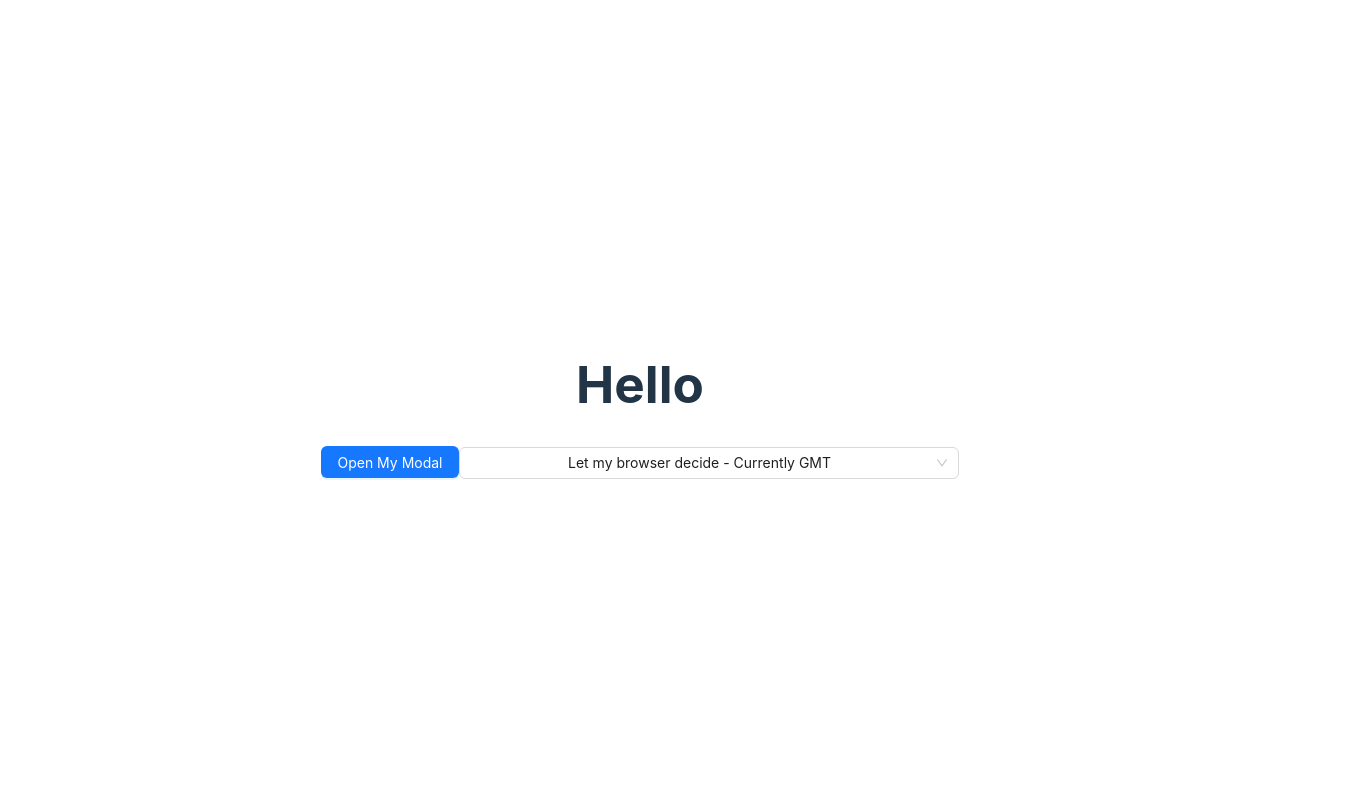
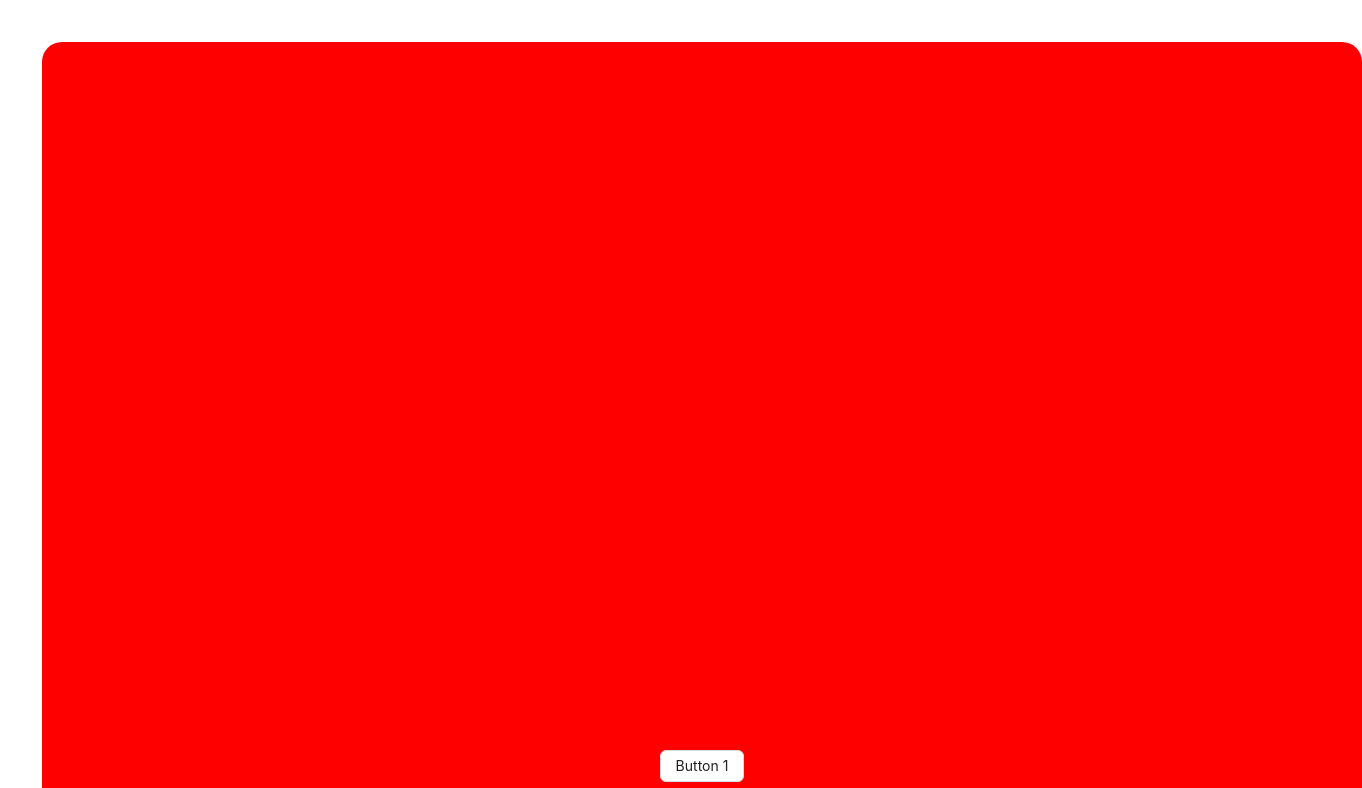
Before and after one commit to AliAsgharGill/story-book, a React (Vite) app: page / in a window 1280 px wide. Shown: the top 788 px of the page, 1362 px wide, since content can reach past the window. Built offline with nearby package versions, Linux system fonts and the light colour scheme.

Commit message:
spaceBetween Working

```diff
--- a/src/App.tsx
+++ b/src/App.tsx
@@ -1,18 +1,28 @@
+import styled from "styled-components";
 import "./App.css";
-import ModalComponent from "./components/Modal";
-import SchedulePicker from "./components/SchedulePicker";
-import TimezonePicker from "./components/TimezonePicker";
+import SpaceBetween from "./components/SpaceBetween";
+import { Button } from "antd/es/radio";
+
+const Wrapper = styled.div`
+  height: 100vh;
+  width: 100vw;
+  display: flex;
+  background-color: red;
+  margin:10px;
+  border-radius:20px;
+  padding:20px;
+`;
+
 function App() {
   return (
     <>
-      <h1>Hello</h1>
-      <ModalComponent
-        content={["Saim contents...", "Some contents...", "Some contents..."]}
-        title="Basic Modal"
-        buttonText="Open My Modal"
-      />
-      <TimezonePicker />
-      {/* <SchedulePicker isValid={} /> */}
+      <Wrapper>
+        <SpaceBetween direction="vertical" justify="end">
+          <Button>Button 1</Button>
+          <Button>Button 2</Button>
+          <Button>Button 3</Button>
+        </SpaceBetween>
+      </Wrapper>
     </>
   );
 }
--- a/src/components/SpaceBetween.tsx
+++ b/src/components/SpaceBetween.tsx
@@ -1,20 +1,38 @@
-import React from 'react';
-import { Space } from 'antd';
-import styled from 'styled-components';
+import React from "react";
+import { Space } from "antd";
+import styled from "styled-components";
 
 export interface SpaceBetweenProps {
-  direction: 'horizontal' | 'vertical';
-  justify: 'start' | 'center' | 'end' | 'space-between' | 'space-around' | 'space-evenly';
+  direction: "horizontal" | "vertical";
+  justify:
+    | "start"
+    | "center"
+    | "end"
+    | "space-between"
+    | "space-around"
+    | "space-evenly";
   children: React.ReactNode;
 }
 
-const StyledSpace = styled(Space)<{ justify: string }>`
+const StyledSpace = styled(Space)<{
+  justify: string;
+  direction: "horizontal" | "vertical";
+}>`
   display: flex;
+  flex-direction: ${(props) =>
+    props.direction === "vertical" ? "column" : "row"};
   justify-content: ${(props) => props.justify};
+  align-items: ${(props) =>
+    props.direction === "vertical" ? "stretch" : "center"};
+  height: 100%;
   width: 100%;
 `;
 
-const SpaceBetween: React.FC<SpaceBetweenProps> = ({ direction, justify, children }) => {
+const SpaceBetween: React.FC<SpaceBetweenProps> = ({
+  direction,
+  justify,
+  children,
+}) => {
   return (
     <StyledSpace direction={direction} justify={justify}>
       {children}
```
Also changed, not shown: 1 other file (tests, documents, lock files or other folders).
